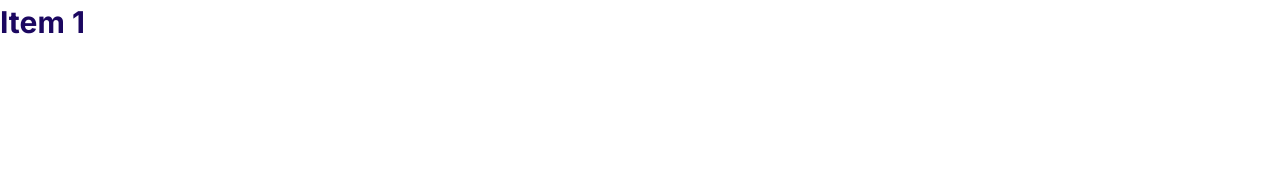
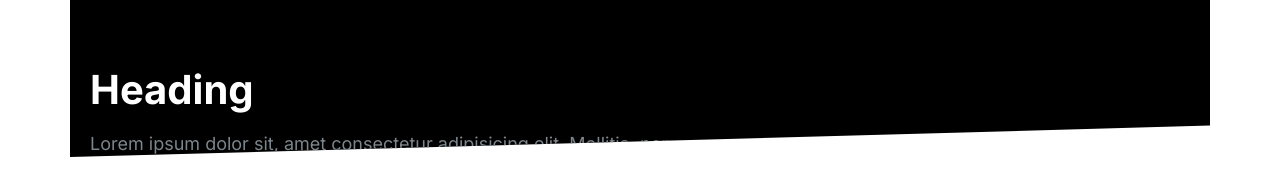
Before and after one commit to awinabaam/moshify, a plain HTML site: page index.html in a window 1280 px wide. Drawn offline with Linux system fonts and the light colour scheme.

Commit message:
Build block component

```diff
--- a/css/styles.css
+++ b/css/styles.css
@@ -570,3 +570,41 @@ a {
   max-height: 100vh;
   opacity: 1;
 }
+
+/* BLOCKS */
+.block {
+  --paddding-vertical: 6rem;
+  padding: var(--paddding-vertical) 2rem;
+}
+
+.block__header {
+  text-align: center;
+}
+
+.block__heading {
+  margin-top: 0;
+}
+
+.block--dark {
+  background: black;
+  color: #7b858b;
+}
+
+.block--dark .block__heading {
+  color: #fff;
+}
+
+.block--skewed-right {
+  padding-bottom: calc(var(--paddding-vertical) +4rem);
+  clip-path: polygon(0% 0%, 100% 0%, 100% 100%, 0% 80%);
+}
+
+.block--skewed-left {
+  padding-bottom: calc(var(--paddding-vertical) +4rem);
+  clip-path: polygon(0% 0%, 100% 0%, 100% 80%, 0% 100%);
+}
+
+.container {
+  max-width: 1140px;
+  margin: 0 auto;
+}
--- a/index.html
+++ b/index.html
@@ -14,17 +14,11 @@
 </head>
 
 <body>
-  <div class="collapsible">
-    <header class="collapsible__header collapsible--expanded">
-      <h2 class="collapsible__heading">Item 1</h2>
-      <svg class="icon icon--white colapsible__chevron">
-        <use xlink:href="./images/sprite.svg#chevron"></use>
-      </svg>
-    </header>
-    <div class="collapsible__content">Lorem ipsum dolor sit amet consectetur adipisicing elit. Vel nisi molestias sint
-      distinctio iste aperiam recusandae cum eveniet asperiores. Autem.</div>
-  </div>
-  <script src="js/main.js"></script>
+
+  <section class="block block--dark block--skewed-left container">
+    <h2 class="block__heading">Heading</h2>
+    <p>Lorem ipsum dolor sit, amet consectetur adipisicing elit. Mollitia, non.</p>
+  </section>
 </body>
 
 </html>
```
Also changed, not shown: components/block.html (added, +6 -0 lines).
